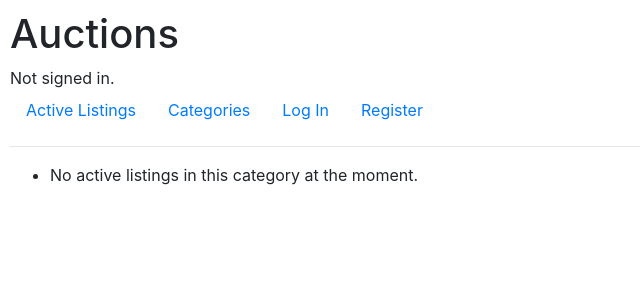
After one commit to msandrk/cs50_web_course, a Django app: page /categories/hm in a window 1280 px wide. The commit adds this page. Shown: the top 300 px of the page, without its empty margins (0-640 px from the left). Run offline with Django 3.2, Linux system fonts and the light colour scheme; data comes from the database, SQL or seed files in the repository; both versions use the stored data as it was after the commit; some libraries are stand-ins or nearby versions.

Commit message:
search by categories

```diff
--- a/project2/commerce/auctions/models.py
+++ b/project2/commerce/auctions/models.py
@@ -35,4 +35,5 @@ class Listing(models.Model):
     active = models.BooleanField(default=True)
 
     def __str__(self):
-        return f"{self.title} ({self.category}): {self.highest_bid}"
+        price = self.starting_price if self.highest_bid is None else self.highest_bid.amount
+        return f"{self.title} ({self.category}): {price}$"
--- /dev/null
+++ b/project2/commerce/auctions/templates/auctions/category.html
@@ -0,0 +1,15 @@
+{% extends "auctions/layout.html" %}
+
+{% block title %}{{ title }} {% endblock %}
+
+{% block body %}
+<ul>
+    {% for listing in listings %}
+     <li>
+        <a href="{% url 'listing' listing.id %}">{{ listing }}</a>
+     </li>
+     {% empty %}
+     <li>No active listings in this category at the moment.</li>
+    {% endfor %}
+</ul>
+{% endblock %}
--- a/project2/commerce/auctions/templates/auctions/layout.html
+++ b/project2/commerce/auctions/templates/auctions/layout.html
@@ -20,6 +20,9 @@
             <li class="nav-item">
                 <a class="nav-link" href="{% url 'index' %}">Active Listings</a>
             </li>
+            <li calss="nav-item">
+                <a class="nav-link" href="{% url 'categories' %}">Categories</a>
+            </li>
             {% if user.is_authenticated %}
                 <li class="nav-item">
                     <a class="nav-link" href="{% url 'new_listing' %}">New Listing</a>
--- a/project2/commerce/auctions/templates/auctions/new-listing.html
+++ b/project2/commerce/auctions/templates/auctions/new-listing.html
@@ -4,7 +4,7 @@
     <h2>Create a new listing</h2>
     <form method="POST" action="{% url 'new_listing' %}">
         {% csrf_token %}
-        {{ listing_form }}
+        {{ listing_form.as_p }}
         <input type="submit" value="Create New Listing">
     </form>
 {% endblock %}
--- a/project2/commerce/auctions/urls.py
+++ b/project2/commerce/auctions/urls.py
@@ -7,6 +7,8 @@ urlpatterns = [
     path("login", views.login_view, name="login"),
     path("logout", views.logout_view, name="logout"),
     path("register", views.register, name="register"),
-    path("listing/<int:listing_id>", views.listing, name="listing"),
-    path("new", views.new_listing, name="new_listing")
+    path("listings/<int:listing_id>", views.listing, name="listing"),
+    path("new", views.new_listing, name="new_listing"),
+    path("categories", views.categories, name="categories"),
+    path("categories/<str:category>", views.category, name="category")
 ]
--- a/project2/commerce/auctions/views.py
+++ b/project2/commerce/auctions/views.py
@@ -1,7 +1,7 @@
 from django.contrib.auth import authenticate, login, logout
 from django.contrib.auth.decorators import login_required
 from django.db import IntegrityError
-from django.http import HttpResponse, HttpResponseRedirect, HttpResponseNotFound, HttpResponseServerError
+from django.http import HttpRequest, HttpResponse, HttpResponseRedirect, HttpResponseNotFound, HttpResponseServerError
 from django.shortcuts import render
 from django.urls import reverse
 from django import forms
@@ -15,13 +15,13 @@ class ListingForm(forms.ModelForm):
         exclude = ['created', 'owner', 'active', 'highest_bid']
 
 
-def index(request):
+def index(request: HttpRequest) -> HttpResponse:
     return render(request, "auctions/index.html", {
         "listings": Listing.objects.filter(active=True)
     })
 
 
-def login_view(request):
+def login_view(request: HttpRequest) -> HttpResponse:
     if request.method == "POST":
 
         # Attempt to sign user in
@@ -41,12 +41,12 @@ def login_view(request):
         return render(request, "auctions/login.html")
 
 
-def logout_view(request):
+def logout_view(request: HttpRequest) -> HttpResponse:
     logout(request)
     return HttpResponseRedirect(reverse("index"))
 
 
-def register(request):
+def register(request: HttpRequest) -> HttpResponse:
     if request.method == "POST":
         username = request.POST["username"]
         email = request.POST["email"]
@@ -72,7 +72,7 @@ def register(request):
     else:
         return render(request, "auctions/register.html")
 
-def listing(request, listing_id):
+def listing(request: HttpRequest, listing_id: int) -> HttpResponse:
     try:
         listing = Listing.objects.get(pk=listing_id)
 
@@ -85,7 +85,7 @@ def listing(request, listing_id):
         return HttpResponseServerError('Sorry! Something bad happened, please try again later!')
 
 @login_required
-def new_listing(request):
+def new_listing(request: HttpRequest) -> HttpResponse:
     if request.method == "POST":
         form = ListingForm(request.POST)
         listing = form.save(commit=False)
@@ -95,3 +95,21 @@ def new_listing(request):
     return render(request, 'auctions/new-listing.html', {
         "listing_form": ListingForm()
     })
+
+def categories(request: HttpRequest) -> HttpResponse:
+    return render(request, "auctions/categories.html", {
+        "categories": [(label.lower(), name) for label, name in Listing.LISTING_CATEGORIES]
+    })
+
+def category(request: HttpRequest, category: str) -> HttpResponse:
+    category_ids, category_names = zip(*Listing.LISTING_CATEGORIES)
+    category = category.upper()
+
+    if category not in category_ids:
+        return HttpResponseNotFound("No such category!")
+
+    name = category_names[list(category_ids).index(category)]
+    return render(request, 'auctions/category.html', {
+        "title": name,
+        "listings": Listing.objects.filter(active=True).filter(category=category)
+    })
```
Also changed, not shown: project2/commerce/auctions/templates/auctions/categories.html (added, +14 -0 lines), project2/commerce/auctions/templates/auctions/index.html (+8 -8 lines), project2/commerce/auctions/templates/auctions/listing.html (+9 -6 lines), project2/commerce/db.sqlite3.
